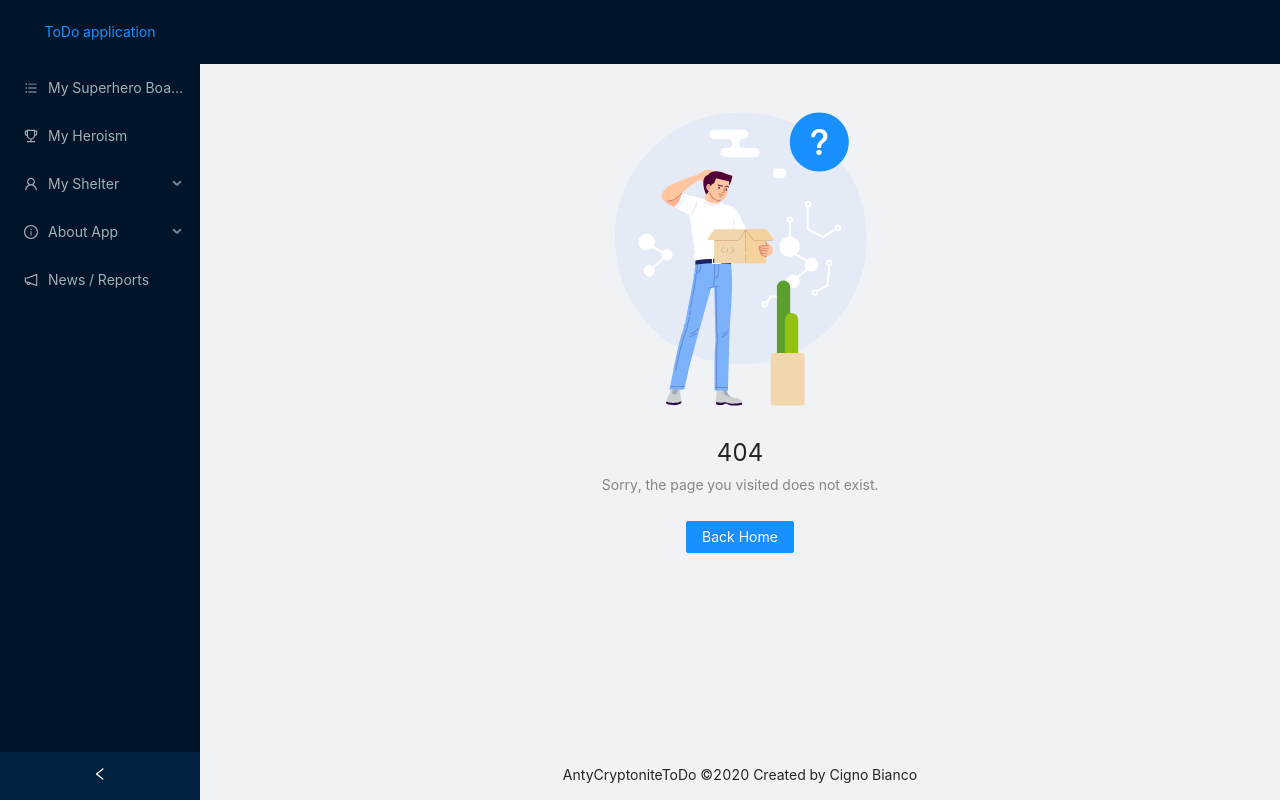
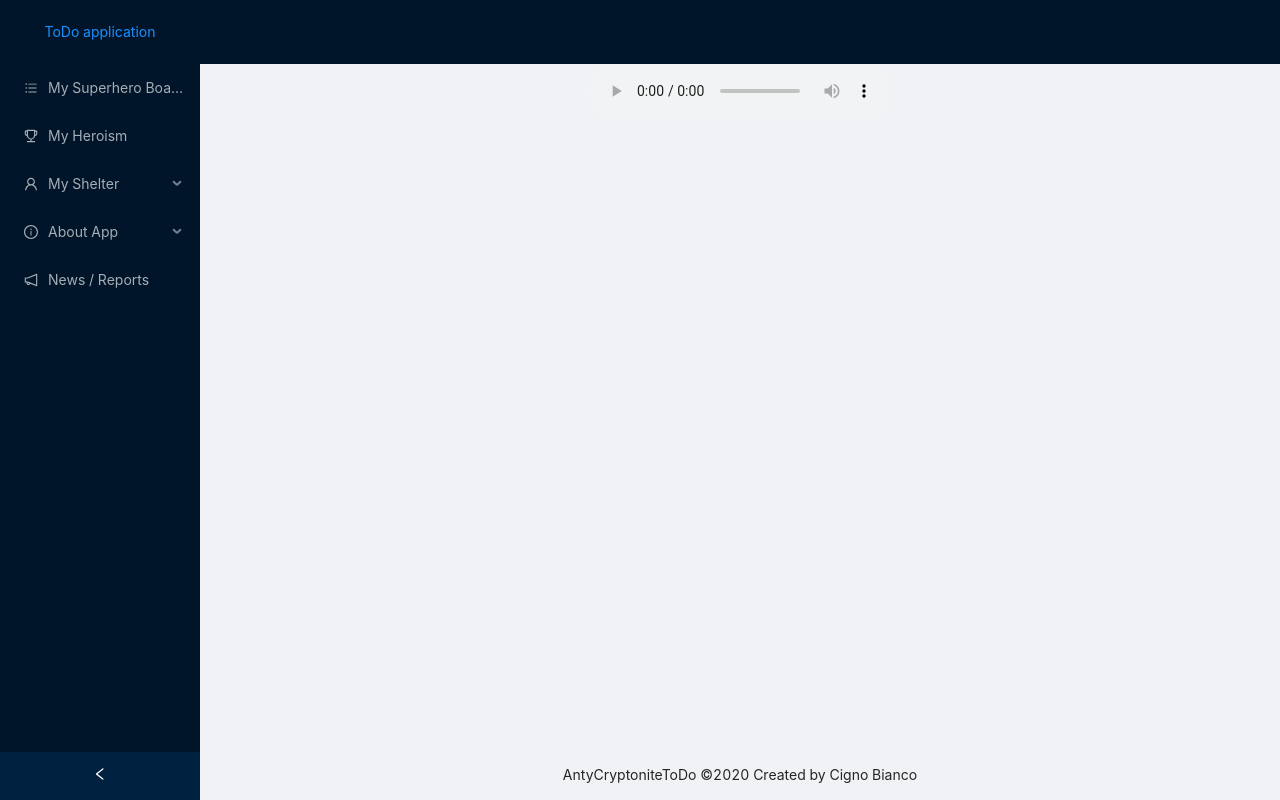
Before and after one commit to cignoBianco/SWA3, a React (Create React App) app: page /player in a window 1280 px wide. Before the commit this address had no page. Built offline with nearby package versions, Linux system fonts and the light colour scheme.

Commit message:
white noise

```diff
--- a/src/App.js
+++ b/src/App.js
@@ -12,6 +12,7 @@ import E403 from './components/core/E403'
 import E404 from './components/core/E404'
 import E500 from './components/core/E500'
 import Contacts from './components/statics/Contacts'
+import Player from './components/Player'
 import './App.css'
 
 
@@ -50,6 +51,7 @@ const App = () => {
               <Route exact path="/signup" component={Signup} />
               <Route exact path="/contact" component={Contacts} />
               <Route exact path="/team" component={Team} />
+              <Route exact path="/player" component={Player} />
               <Route exact path="/ooops" component={E500} />
               <Route path="*" component={E404} />
             </Switch>
@@ -59,6 +61,7 @@ const App = () => {
               <Route exact path="/achievement" component={Achievement} />
               <Route exact path="/contact" component={Contacts} />
               <Route exact path="/team" component={Team} />
+              <Route exact path="/player" component={Player} />
               <Route exact path="/ooops" component={E500} />
               <Route path="*" component={E404} />
             </Switch>
--- /dev/null
+++ b/src/components/Player.js
@@ -0,0 +1,15 @@
+import React, { useState, useEffect } from 'react';
+
+const MP3_URL =  'https://www.babysleepsite.com/downloads/noise-only.mp3';
+
+
+  const Player = () => {
+
+    return (
+      <div>
+           <audio useref="audio_tag" src={MP3_URL} controls autoPlay/>
+        </div>
+    );
+  };
+
+export default Player
```
Also changed, not shown: 1 other file (tests, documents, lock files or other folders).
